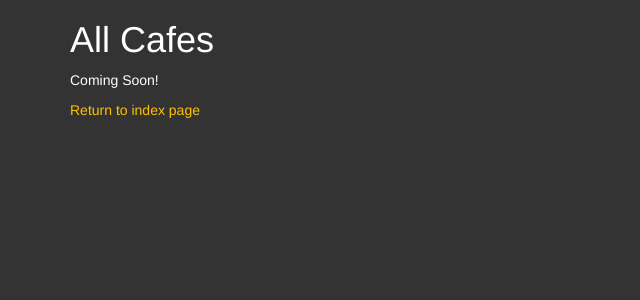
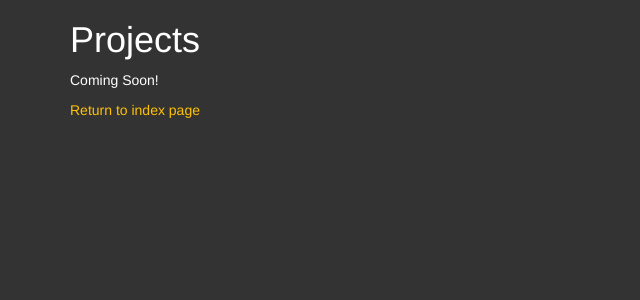
Before and after one commit to cgrundman/christian-grundman-website, a Flask app: page /projects in a window 1280 px wide. Shown: the top 300 px of the page, without its empty margins (0-640 px from the left). Run offline with Flask 2, Linux system fonts and the light colour scheme; some libraries are stand-ins or nearby versions.

Commit message:
Fixed type

```diff
--- a/templates/projects.html
+++ b/templates/projects.html
@@ -14,7 +14,7 @@
     <div class="row">
         <div class="col-sm-12">
 
-            <h1>All Cafes</h1>
+            <h1>Projects</h1>
 
 	        <p>Coming Soon!</p>
 
```
